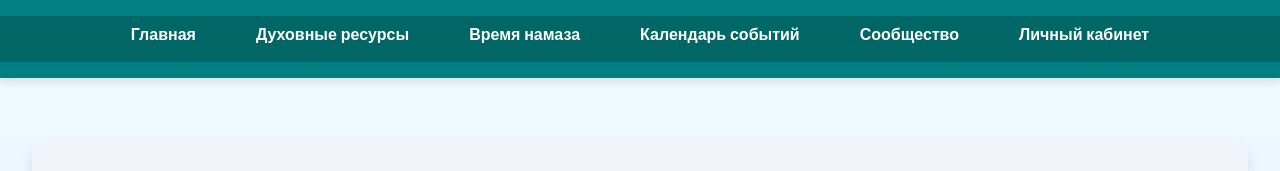
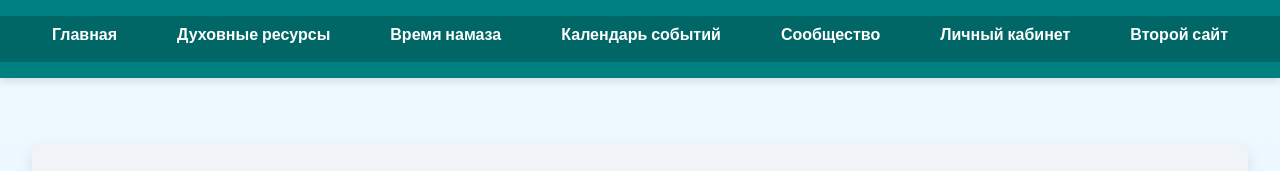
Before and after one commit to muslim-fisher/muslim-sait, a plain HTML site: page main.html in a window 1280 px wide. Shown: the top 171 px of the page. Drawn offline with Linux system fonts and the light colour scheme.

Commit message:
Update main.html

```diff
--- a/main.html
+++ b/main.html
@@ -131,6 +131,7 @@
                 <li><a href="#calendar">Календарь событий</a></li>
                 <li><a href="#community">Сообщество</a></li>
                 <li><a href="#profile">Личный кабинет</a></li>
+                <li><a href="muslim-sait.html">Второй сайт</a></li>
             </ul>
         </nav>
     </header>
```
